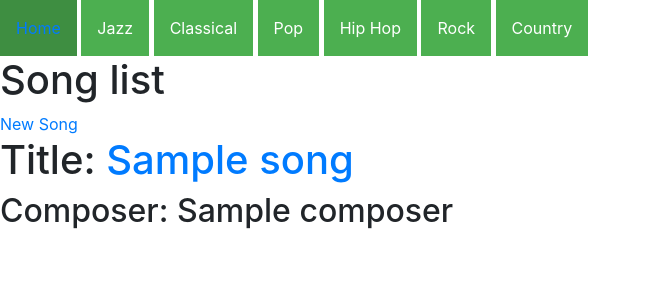
After one commit to fatpat314/Gig_book, a Flask app: page /list/1 in a window 1280 px wide. The commit adds this page. Shown: the top 300 px of the page, without its empty margins (0-651 px from the left). Run offline with Flask 2, Linux system fonts and the light colour scheme; a database or web service that is not in the repository returns one stand-in record (values such as "Sample title"); some libraries are stand-ins or nearby versions.

Commit message:
Reformatted my data structure, trying to get my show and delete working

```diff
--- a/app.py
+++ b/app.py
@@ -2,54 +2,183 @@ from flask import Flask, render_template, request, redirect, url_for
 from pymongo import MongoClient
 
 client = MongoClient()
-db = client.Swing
-swing_songs = db.swing_songs
+db = client.Gig_book
+songs_collection = db.songs
 
 app = Flask (__name__)
 
-def swing_song_url_creator(id_lst):
-    swing_song_list = []
-    for swing_song_id in id_lst:
-        swing_peice = 'https://youtube.com/embed/' + swing_song_id
-        swing_song_list.append(swing_peice)
-    return swing_song_list
+# songs = [
+#     {'title': 'Dont mean a thing', 'composer': 'Duke Ellington', 'subgenre': 'swing'},
+# ]
 
+"""HOME"""
 @app.route('/')
 def index():
     """Return homepage."""
     return render_template('home.html', msg='Welcome to Gig_book')
 
-"""SWING"""
-
-@app.route('/swing_index')
-def swing():
-    """Show Swing songs"""
-    return render_template('swing_index.html', swing_songs=swing_songs.find())
-
-@app.route('/swing_songs/new')
-def swing_songs_new():
-    """Add a new swing song"""
-    return render_template('swing_songs_new.html')
-
-@app.route('/swing_songs', methods=['POST'])
-def swing_songs_submit():
-    """Submit a new swing song"""
-    #Grab the song IDS and make a list out of them
-    swing_song_ids = request.form.get('swing_song_ids').split()
-    #call out helper function to create the list of links
-    swing_song_list = swing_song_url_creator(swing_song_ids)
-
-    swing_song = {
-        'title': request.form.get('title'),
-        'description': request.form.get('description'),
-        'swing_song_list': swing_song_list,
-        'swing_song_ids': swing_song_ids
-    }
-    swing_songs.insert_one(swing_song)
-    print(request.form.to_dict())
-    return redirect(url_for('swing_index'))
+@app.route("/list/<subgenre>")
+def subgenre_index(subgenre):
+    """show a list of songs in a subgenre"""
+    songs = songs_collection.find({"subgenre": subgenre })
+    return render_template("list.html", subgenre=subgenre, songs=songs)
 
 
+@app.route('/list', methods=['POST'])
+def song_submit():
+    """Submit a new song"""
+
+    song = {
+        'title': request.form.get('title'),
+        'composer': request.form.get('composer'),
+        'subgenre': request.form.get('subgenre')
+        }
+    song_id = songs_collection.insert_one(song).inserted_id
+    return redirect(url_for('subgenre_index', subgenre=song["subgenre"]))
+
+@app.route('/list/<song_id>/delete', methods=['POST'])
+def songs_delete(song_id):
+    """Deletes one song"""
+    songs_collection.delete_one({'_id': ObjectId(song_id)})
+    return redirect(url_for('index'))
+
+""" Show route is not working """
+# @app.route('/show/{{ song._id }}')
+# def song_show(song_id):
+#     """show a single song"""
+#     song = songs_collection.find_one({'_id': ObjectId(song_id)})
+#
+#     return render_template('show.html', song=song)
+
+
+@app.route("/songs_new")
+def songs_new():
+    """create a new song"""
+    return render_template("songs_new.html", song = {}, title = "new song")
+
+
+"""-------------------------------JAZZ---------------------------------------"""
+
+# @app.route('/index/swing')
+# def swing():
+#     """Show Swing songs"""
+#     return render_template('index.html', swing_songs=songs_collection.find({"subgenre": "swing"}))
+
+# @app.route('/index/bebop')
+# def bebop():
+#     """Show Bebop Songs"""
+#     return render_template('index.html', bebop_songs=songs_collection.find({"subgenre": "bebop"}))
+
+
+# @app.route('/swing_index')
+# def swing():
+#     """Show Swing songs"""
+#     return render_template('swing_index.html', swing_songs=songs_collection.find({"subgenre": "swing"}))
+#
+# @app.route('/swing_songs/new')
+# def swing_songs_new():
+#     """Add a new swing song"""
+#     return render_template('swing_songs_new.html')
+#
+# @app.route('/swing_songs', methods=['POST'])
+# def swing_songs_submit():
+#     """Submit a new swing song"""
+#     #Grab the song IDS and make a list out of them
+#     swing_song_ids = request.form.get('swing_song_ids').split()
+#
+#
+#
+#     swing_song = {
+#         'subgenre': 'swing',
+#         'title': request.form.get('title'),
+#         'description': request.form.get('description'),
+#         'swing_song_list': swing_song_list,
+#         'swing_song_ids': swing_song_ids
+#     }
+#     swing_songs.insert_one(swing_song)
+#     print(request.form.to_dict())
+#     return redirect(url_for('swing_index'))
+#
+# """Bebop"""
+# @app.route('/bebop_index')
+# def bebop():
+#     """Show Bebop songs"""
+#     return render_template('bebop_index.html')
+#
+# """Big Band"""
+# @app.route('/big_band_index')
+# def big_band():
+#     """Show Big Band songs"""
+#     return render_template('big_band_index.html')
+#
+# """Django"""
+# @app.route('/django_index')
+# def django():
+#     """Show Django songs"""
+#     return render_template('django_index.html')
+#
+# """Latin"""
+# @app.route('/latin_index')
+# def latin():
+#     """Show Latin Songs"""
+#     return render_template('latin_index.html')
+#
+# """Dixieland"""
+# @app.route('/dixieland_index')
+# def dixieland():
+#     """Show Dixieland Songs"""
+#     return render_template('dixieland_index.html')
+#
+#
+# """-------------------------------------CLASSICAL----------------------------"""
+#
+# """Baroque"""
+# @app.route('/baroque_index')
+# def baroque():
+#     """Show Baroque songs"""
+#     return render_template('baroque_index.html')
+#
+# """Modern Composition"""
+# @app.route('/modern_composition_index')
+# def modern_composition():
+#     """Show Modern Composition Songs"""
+#     return render_template('modern_composition_index.html')
+#
+# """Opera"""
+# @app.route('/opera_index')
+# def opera():
+#     """Show Opera Songs"""
+#     return render_template("opera_index.html")
+#
+# """Romantic"""
+# @app.route('/romantic_index')
+# def romantic():
+#     """Show Romantic Songs"""
+#     return render_template("romantic_index.html")
+#
+# """Impressionist"""
+# @app.route('/impressionist_index')
+# def impressionist():
+#     """Show Impressionist Songs"""
+#     return render_template("impressionist_index.html")
+#
+# """Minimalism"""
+# @app.route('/minimalism_index')
+# def minimalism():
+#     """Show Minimalism Songs"""
+#     return render_template("minimalism_index.html")
+#
+#
+# """------------------------------------POP-----------------------------------"""
+#
+# @app.route('/adult_contemperary_index')
+# def adult_contemperary():
+#     """Show Adult Contemporary Songs"""
+#     return render_template("adult_contemperary_index.html")
+#
+#
+#
+#
 
 
 if __name__ == '__main__':
--- /dev/null
+++ b/index.html
@@ -0,0 +1,6 @@
+<!-- templates/index.html -->
+{% extends 'base.html' %}
+
+{% block content %}
+<h1>Big Band</h1>
+{% endblock %}
--- /dev/null
+++ b/templates/baroque_index.html
@@ -0,0 +1,6 @@
+<!-- templates/baroque_index.html -->
+{% extends 'base.html' %}
+
+{% block content %}
+<h1>Baroque</h1>
+{% endblock %}
--- a/templates/base.html
+++ b/templates/base.html
@@ -92,15 +92,17 @@
 </style>
 <body>
 
+<!-- JAZZ -->
+
 <div class="dropdown">
   <button class="dropbtn">Jazz</button>
   <div class="dropdown-content">
-    <a href="/swing_index">Swing</a>
-    <a href="#">Bebop</a>
-    <a href="#">Big Band</a>
-    <a href="#">Django</a>
-    <a href="#">Latin</a>
-    <a href="#">Dixieland</a>
+    <a href="/list/swing">Swing</a>
+    <a href="/list/bebop">Bebop</a>
+    <a href="/list/big_band">Big Band</a>
+    <a href="/list/django">Django</a>
+    <a href="/list/latin">Latin</a>
+    <a href="/list/dixieland">Dixieland</a>
 
   </div>
 </div>
@@ -144,16 +146,19 @@
 
 .dropdown:hover .dropbtn {background-color: #3e8e41;}
 </style>
+
+<!-- Classical -->
+
 <body>
 <div class="dropdown">
   <button class="dropbtn">Classical</button>
   <div class="dropdown-content">
-    <a href="#">Baroque</a>
-    <a href="#">Modern Composition</a>
-    <a href="#">Opera</a>
-    <a href="#">Romantic</a>
-    <a href="#">Impressionist</a>
-    <a href="#">Minimalism</a>
+    <a href="/list/baroque">Baroque</a>
+    <a href="/list/modern_composition">Modern Composition</a>
+    <a href="/list/opera">Opera</a>
+    <a href="/list/romantic">Romantic</a>
+    <a href="/list/impressionist">Impressionist</a>
+    <a href="/list/minimalism">Minimalism</a>
   </div>
 </div>
 
@@ -196,16 +201,19 @@
 
 .dropdown:hover .dropbtn {background-color: #3e8e41;}
 </style>
+
+<!-- POP -->
+
 <body>
 <div class="dropdown">
   <button class="dropbtn">Pop</button>
   <div class="dropdown-content">
-    <a href="#">Adult contemporary</a>
-    <a href="#">Worldbeat</a>
-    <a href="#">K-pop</a>
-    <a href="#">Europop</a>
-    <a href="#">Arab pop</a>
-    <a href="#">Folk pop</a>
+    <a href="/list/adult_contemperary">Adult contemporary</a>
+    <a href="/list/worldbeat">Worldbeat</a>
+    <a href="/list/k-pop">K-pop</a>
+    <a href="/list/europop">Europop</a>
+    <a href="/list/arabpop">Arab pop</a>
+    <a href="/list/folkpop">Folk pop</a>
   </div>
 </div>
 
--- /dev/null
+++ b/templates/big_band_index.html
@@ -0,0 +1,6 @@
+<!-- templates/big_band_index.html -->
+{% extends 'base.html' %}
+
+{% block content %}
+<h1>Big Band</h1>
+{% endblock %}
--- /dev/null
+++ b/templates/dixieland_index.html
@@ -0,0 +1,6 @@
+<!-- templats/dixieland_index.html -->
+{% extends 'base.html' %}
+
+{% block content %}
+<h1>Dixieland</h1>
+{% endblock %}
--- /dev/null
+++ b/templates/django_index.html
@@ -0,0 +1,6 @@
+<!-- templates/django_index.html -->
+{% extends 'base.html' %}
+
+{% block content %}
+<h1>Django</h1>
+{% endblock %}
--- /dev/null
+++ b/templates/impressionist_index.html
@@ -0,0 +1,6 @@
+<!-- templates/impressionist_index.html -->
+{% extends 'base.html' %}
+
+{% block content %}
+<h1>Impressionist</h1>
+{% endblock %}
--- /dev/null
+++ b/templates/latin_index.html
@@ -0,0 +1,6 @@
+<!-- templats/latin_index.html -->
+{% extends 'base.html' %}
+
+{% block content %}
+<h1>Latin</h1>
+{% endblock %}
--- /dev/null
+++ b/templates/list.html
@@ -0,0 +1,20 @@
+<!-- templates/index.html -->
+{% extends 'base.html' %}
+
+{% block content %}
+<h1>Song list</h1>
+<a href='/songs_new'>New Song</a>
+<br>
+
+{% for song in songs %}
+    <h1>Title: <a href='/list/{{ song._id }}'> {{ song.title }}</a></h1>
+    <h2>Composer: {{ song.composer}}</h2>
+    <br>
+{% endfor %}
+
+{#<p><form method='POST' action='{{ _id }}/delete'>
+    <input type='hidden' name='_method' value='DELETE'>
+    <button class='btn btn-primary' type='submit'>Delete</button>
+    </form>#}
+
+{% endblock %}
--- /dev/null
+++ b/templates/minimalism_index.html
@@ -0,0 +1,6 @@
+<!-- templates/minimalism_index.html -->
+{% extends 'base.html' %}
+
+{% block content %}
+<h1>Minimalism</h1>
+{% endblock %}
--- /dev/null
+++ b/templates/modern_composition_index.html
@@ -0,0 +1,6 @@
+<!-- templates/modern_composition_index.html -->
+{% extends 'base.html' %}
+
+{% block content %}
+<h1>Modern Composition</h1>
+{% endblock %}
--- /dev/null
+++ b/templates/opera_index.html
@@ -0,0 +1,6 @@
+<!-- templates/opera_index.html -->
+{% extends 'base.html' %}
+
+{% block content %}
+<h1>Opera</h1>
+{% endblock %}
--- /dev/null
+++ b/templates/romantic_index.html
@@ -0,0 +1,6 @@
+<!-- templates/romantic_index.html -->
+{% extends 'base.html' %}
+
+{% block content %}
+<h1>Romantic</h1>
+{% endblock %}
--- a/templates/swing_index.html
+++ b/templates/swing_index.html
@@ -12,7 +12,7 @@
     </div>
 
     <h1> Add a peice of music </h1>
-    <a href='/swing_songs/new'>New Swing Song</a>
+    <a href='/songs/new'>New Song</a>
     {% for swing_song in swing_songs %}
         <h2>{{ swing_song.title}}</h2>
         <small>{{ swing_song.description }}</small>
```
Also changed, not shown: templates/bebop_index.html (added, +7 -0 lines), templates/show.html (added, +9 -0 lines), templates/songs_new.html (added, +72 -0 lines), templates/swing_songs_new.html (deleted, +0 -31 lines).
